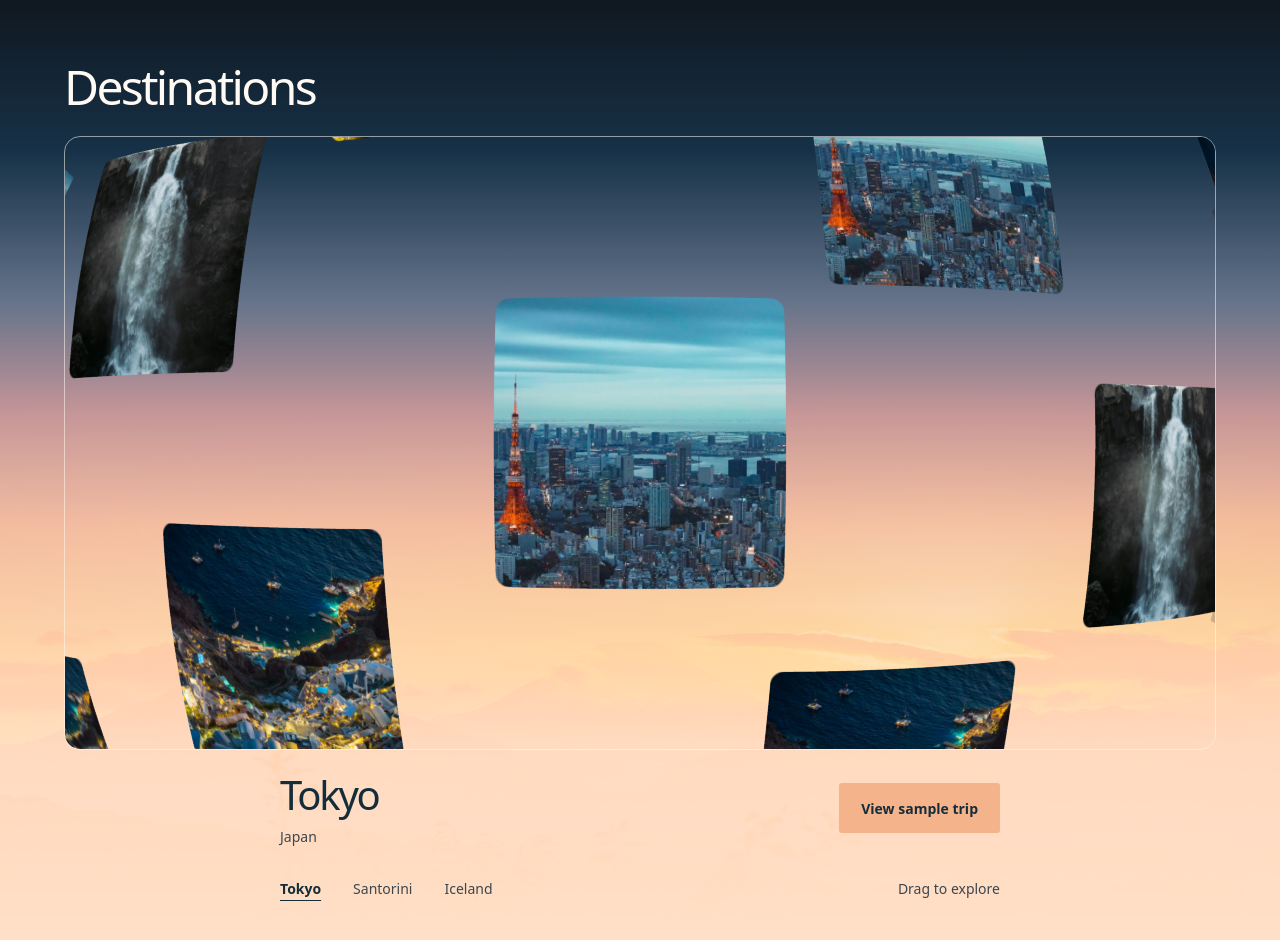
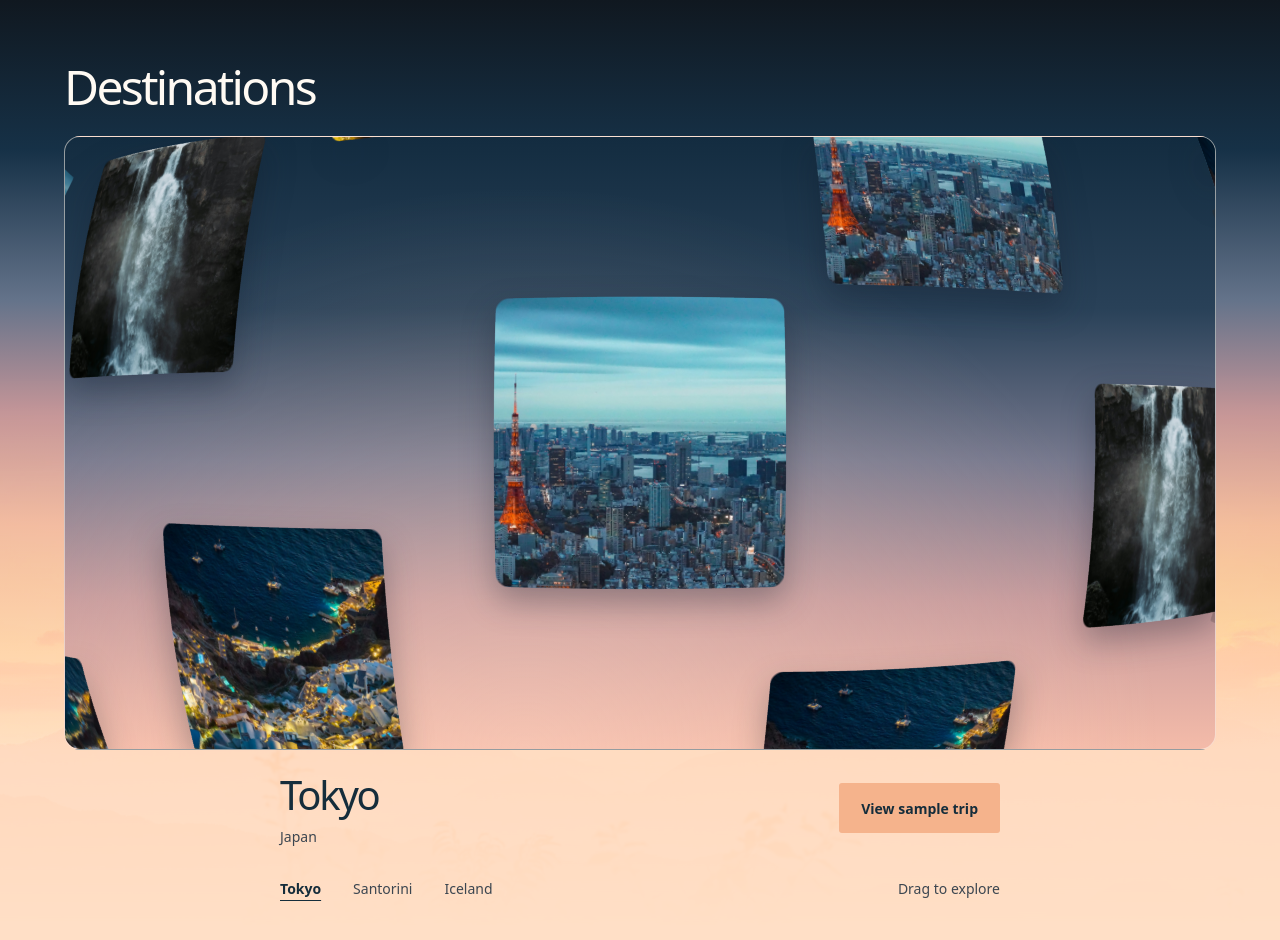
Before and after one commit to Thomas1255/wander, a Next.js app: page / in a window 1280 px wide. Shown: the part 680-1620 px from the top of the page. Built offline with nearby package versions, Linux system fonts and the light colour scheme.

Commit message:
style: give Infinite Menu its own sunset backdrop

```diff
--- a/src/app/blue-hour.css
+++ b/src/app/blue-hour.css
@@ -452,7 +452,7 @@ body:has(.landing-horizon) {
 }
 .horizon-ink-boundary {
   position: absolute;
-  top: 34%;
+  top: 62%;
   width: 1px;
   height: 1px;
   pointer-events: none;
@@ -480,7 +480,24 @@ body:has(.landing-horizon) .site-footer {
   height: clamp(460px, 48vw, 620px);
   border: 1px solid var(--border);
   border-radius: 16px;
+  background:
+    radial-gradient(
+      ellipse at 40% 100%,
+      rgb(255 216 196 / 35%),
+      transparent 65%
+    ),
+    linear-gradient(
+      180deg,
+      #132c40 0%,
+      #294158 28%,
+      #77798e 53%,
+      #c69a9c 76%,
+      #f4bba9 100%
+    );
   overflow: hidden;
+}
+.destination-menu-stage .infinite-menu__canvas {
+  filter: drop-shadow(0 14px 16px rgb(14 26 39 / 32%));
 }
 .destination-menu-still {
   position: absolute;
@@ -489,6 +506,7 @@ body:has(.landing-horizon) .site-footer {
   margin-inline: auto;
   overflow: hidden;
   border-radius: var(--radius);
+  box-shadow: 0 14px 32px rgb(14 26 39 / 32%);
   pointer-events: none;
 }
 .destination-menu-still img {
```
Also changed, not shown: 3 other files (tests, documents, lock files or other folders).
